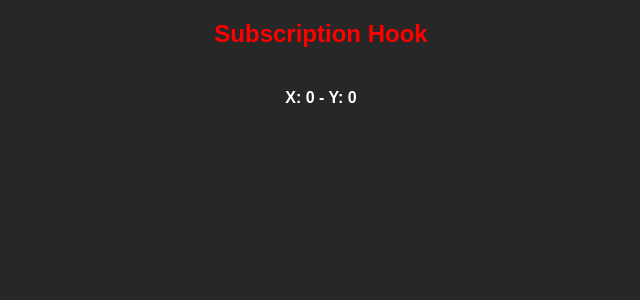
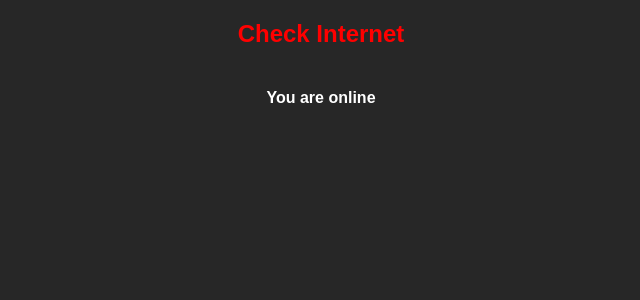
Before and after one commit to ChaitanyaU17/Movie-API, a React (Create React App) app in the folder React Fundamentals/: page / in a window 1280 px wide. Shown: the top 300 px of the page, without its empty margins (319-959 px from the left). Built offline with nearby package versions, Linux system fonts and the light colour scheme.

Commit message:
use custom hook to check network status

```diff
--- a/React Fundamentals/src/App.js
+++ b/React Fundamentals/src/App.js
@@ -2,7 +2,8 @@
 // import MoviesList from './components/MoviesList';
 // import AddMovie from './components/AddMovie';
 import './App.css';
-import PositionXY from './tasks/PositionXY';
+import Network from './tasks/Network';
+// import PositionXY from './tasks/PositionXY';
 // import Counter from './tasks/Counter';
 // import ProductDetails from './tasks/ProductDetails';
 
@@ -103,7 +104,8 @@ function App() {
     <div className='main-app'>
       {/* <Counter /> */}
       {/* <ProductDetails /> */}
-      <PositionXY />
+      {/* <PositionXY /> */}
+      <Network />
     </div>
   )
 }
--- /dev/null
+++ b/React Fundamentals/src/custom hooks/useNetwork.js
@@ -0,0 +1,27 @@
+import { useEffect, useState } from "react";
+
+export const useNetwork = () => {
+    const [online, setOnline] = useState(true);
+
+    useEffect(() => {
+        const isOnline = () => {
+            setOnline(true);
+        }
+
+        const isOffline = () => {
+            setOnline(false);
+        }
+
+        window.addEventListener('online', isOnline);
+        window.addEventListener('offline', isOffline);
+
+        return () => {
+            window.removeEventListener('online', isOnline);
+            window.removeEventListener('offline', isOffline);
+
+        }
+
+    }, [])
+
+    return online;
+}
--- /dev/null
+++ b/React Fundamentals/src/tasks/Network.js
@@ -0,0 +1,15 @@
+import classes from './Network.module.css';
+import { useNetwork } from '../custom hooks/useNetwork';
+
+const Network = () => {
+    const online = useNetwork();
+    return (
+        <div className={classes.mainContainer}>
+            <h2 className={classes.title}>Check Internet</h2>
+            <div className={classes.card}>
+                <h4>You are {online ? 'online' : 'offline'}</h4>
+            </div>
+        </div>
+    );
+}
+export default Network;
--- /dev/null
+++ b/React Fundamentals/src/tasks/Network.module.css
@@ -0,0 +1,15 @@
+.mainContainer {
+    display: flex;
+    justify-content: center;
+    align-items: center;
+    color: white;
+    flex-direction: column;
+}
+
+.title {
+    color: red;
+}
+
+.card {
+    flex-direction: column;
+}
```
